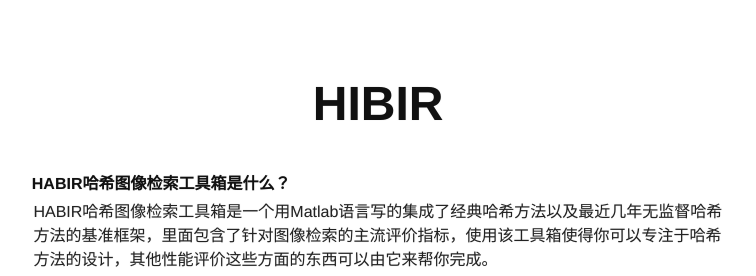
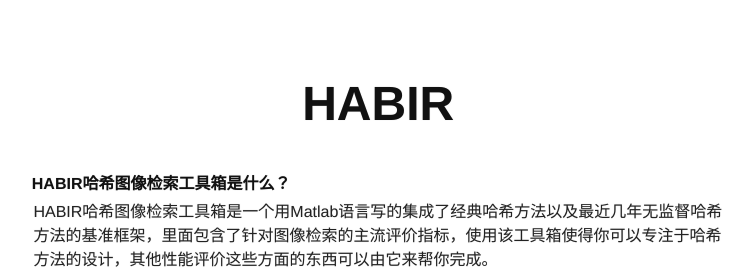
Before and after one commit to willard-yuan/habir, a Jekyll site: the page built from index.md, in a window 1280 px wide and 900 px high. Shown: the top 276 px of the window, without its empty margins (261-1017 px from the left). Built offline with Jekyll 4.4.1, drawn with Linux system fonts in a browser that asks for light colours.

Commit message:
Update _config.yml

```diff
--- a/_config.yml
+++ b/_config.yml
@@ -1,6 +1,7 @@
 # Site settings
 title: HABIR, hashing baseline for image retrieval
-tag_text: HIBIR
+tag_text: HABIR
+site.tag_subtext: HAshing Baseline for Image Retrieval
 description: Various hashing methods for image retrieval and serves as the baselines.
 
 # Build settings
```
